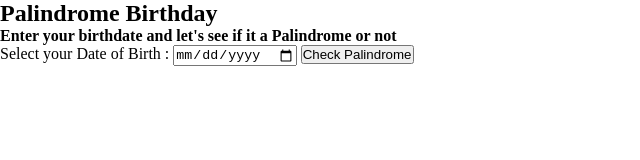
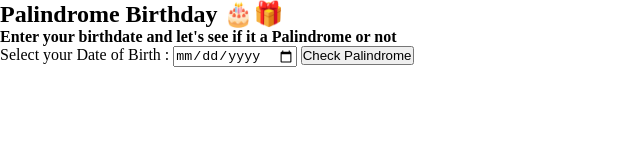
Before and after one commit to pavan6115/palindromeBirthday, a plain HTML site: page index.html in a window 1280 px wide. Shown: the whole page, without its empty margins (0-640 px from the left). Drawn offline with Linux system fonts and the light colour scheme.

Commit message:
feat:updated h1

```diff
--- a/index.html
+++ b/index.html
@@ -9,7 +9,7 @@
 </head>
 <body>
     <section class="header">
-        <h1>Palindrome Birthday</h1>
+        <h1>Palindrome Birthday 🎂🎁</h1>
         <h4>Enter your birthdate and let's see if it a Palindrome or not</h4>
     </section>
 
```
